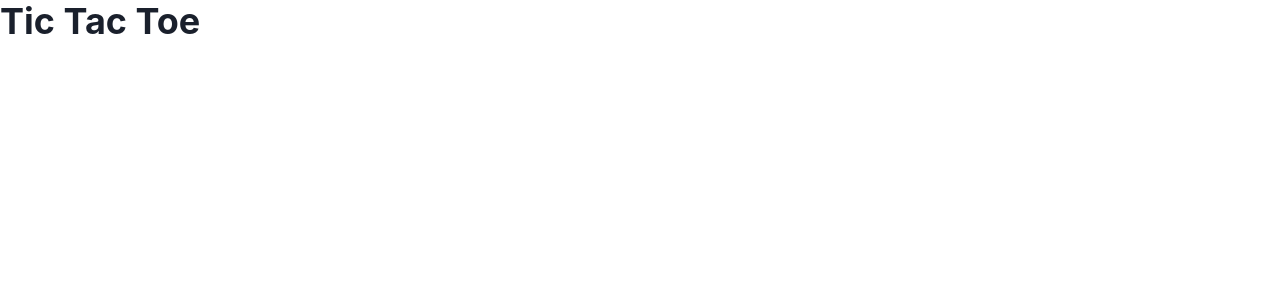
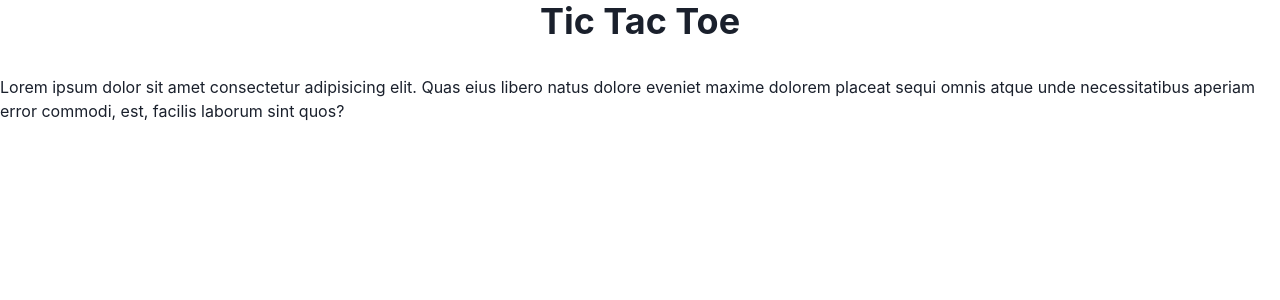
Before and after one commit to syedtaqi95/tictactoe, a React (Create React App) app: page / in a window 1280 px wide. Shown: the top 300 px of the page. Built offline with nearby package versions, Linux system fonts and the light colour scheme.

Commit message:
Added chakra-ui theme

```diff
--- a/src/App.tsx
+++ b/src/App.tsx
@@ -1,11 +1,19 @@
 import React from "react";
 import { ChakraProvider } from "@chakra-ui/react";
-import { Heading } from "@chakra-ui/react";
+import { Heading, Text, VStack } from "@chakra-ui/react";
 
 const App = () => {
   return (
     <ChakraProvider>
-      <Heading>Tic Tac Toe</Heading>
+      <VStack h="100vh" spacing={8}>
+        <Heading>Tic Tac Toe</Heading>
+        <Text>
+          Lorem ipsum dolor sit amet consectetur adipisicing elit. Quas eius
+          libero natus dolore eveniet maxime dolorem placeat sequi omnis atque
+          unde necessitatibus aperiam error commodi, est, facilis laborum sint
+          quos?
+        </Text>
+      </VStack>
     </ChakraProvider>
   );
 };
```
Also changed, not shown: src/theme.ts (added, +11 -0 lines).
